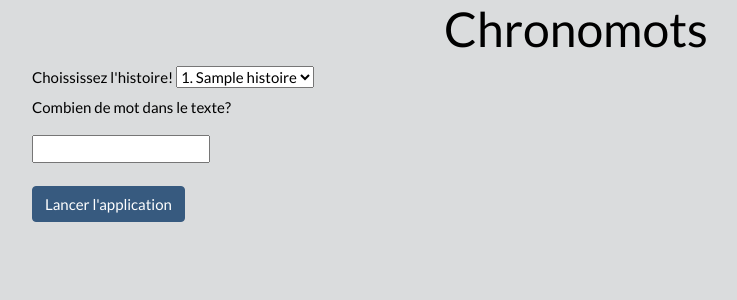
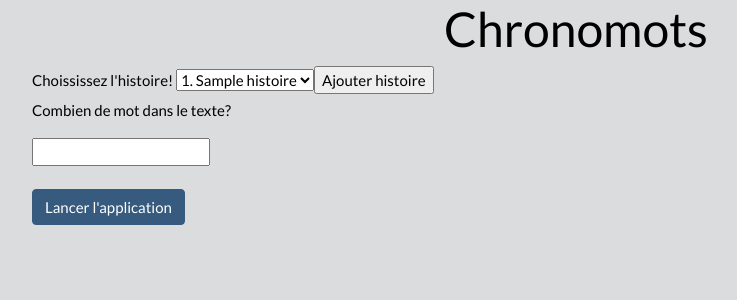
Before and after one commit to ClementM0512/Projet_Ortho, a Symfony app: template templates/main/chronomots.html.twig in a window 1280 px wide. Shown: the top 300 px of the page, without its empty margins (64-801 px from the left). Run offline with Twig, Linux system fonts and the light colour scheme; the template is opened without the code that fills it: most values are stand-ins (such as "Sample title", 1, 10 or a date in 2020); some libraries are stand-ins or nearby versions.

Commit message:
bouton nouvelle histoire

```diff
--- a/templates/main/chronomots.html.twig
+++ b/templates/main/chronomots.html.twig
@@ -37,6 +37,7 @@
           {% for histoire in histoires %}
             <option>{{histoire.id}}. {{ histoire.name}}</option>
           {% endfor %}
+          <a href="/nouvellehistoire"><input type="button" value="Ajouter histoire" /></a>
           </select>
      </form>
      <p>Combien de mot dans le texte?</p>
```
